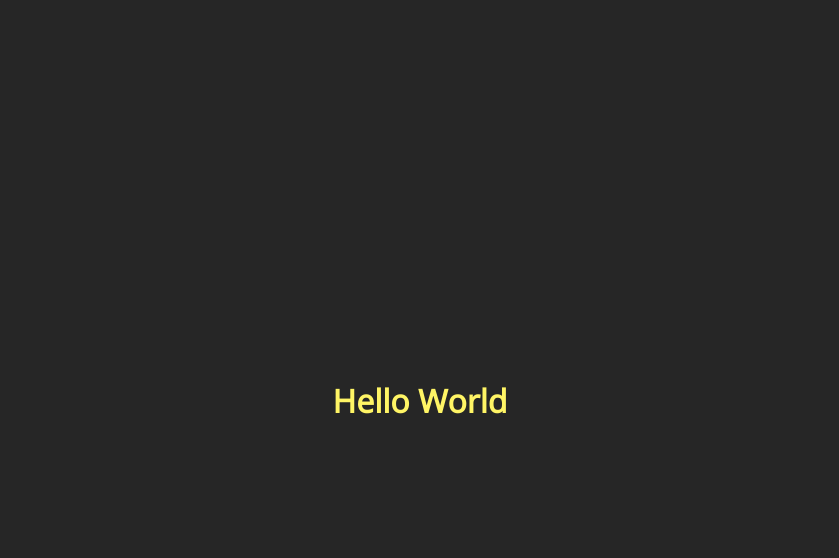
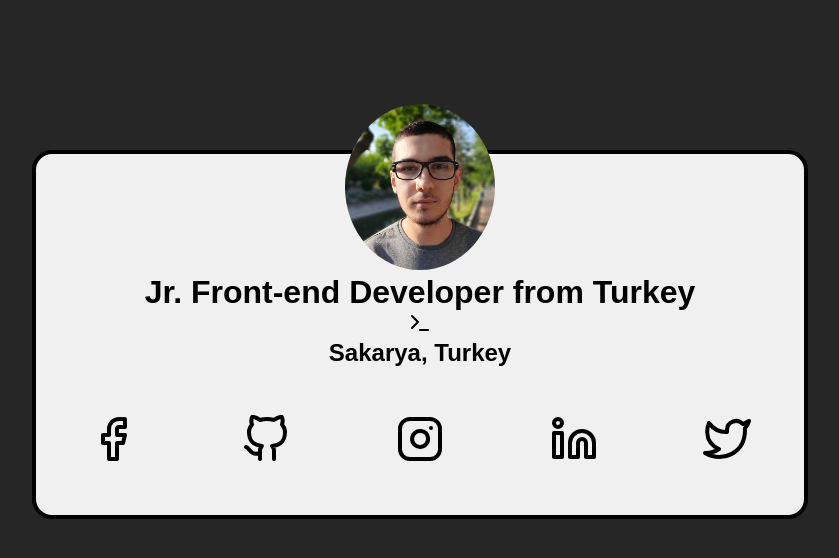
Before and after one commit to muratcank/muratcank.github.io, a plain HTML site: page index.html in a window 1280 px wide. Shown: the whole page, without its empty margins (220-1059 px from the left). Drawn offline with nearby package versions, Linux system fonts and the light colour scheme.

Commit message:
design changed

```diff
--- a/index.html
+++ b/index.html
@@ -4,13 +4,71 @@
 <head>
   <meta charset="UTF-8">
   <meta name="viewport" content="width=device-width, initial-scale=1.0">
-  <title>murat can kirdar</title>
-  <link rel="stylesheet" href="./style.css">
-  <link href="https://fonts.googleapis.com/css2?family=Open+Sans&display=swap" rel="stylesheet">
+  <title>muratcankirdar</title>
+  <link rel="stylesheet" href="./styles.css">
 </head>
 
 <body>
-  <h1>Hello World</h1>
+  <div class="container">
+    <div class="card">
+      <img src="./photo.jpg" alt="photo" id="photo">
+
+      <h1>Jr. Front-end Developer from Turkey</h1>
+      <svg xmlns="http://www.w3.org/2000/svg" width="24" height="24" viewBox="0 0 24 24" fill="none"
+        stroke="currentColor" stroke-width="2" stroke-linecap="round" stroke-linejoin="round"
+        class="feather feather-terminal">
+        <polyline points="4 17 10 11 4 5"></polyline>
+        <line x1="12" y1="19" x2="20" y2="19"></line>
+      </svg>
+      </a>
+
+      <h2>Sakarya, Turkey</h2>
+
+      <div class="links">
+        <a href="https://www.facebook.com/muratcank86" target="_blank" id="facebook" class="link-icon">
+          <svg width="48" height="48" viewBox="0 0 24 24" fill="none" stroke="currentColor" stroke-width="2"
+            stroke-linecap="round" stroke-linejoin="round" class="feather feather-facebook">
+            <path d="M18 2h-3a5 5 0 0 0-5 5v3H7v4h3v8h4v-8h3l1-4h-4V7a1 1 0 0 1 1-1h3z"></path>
+          </svg>
+        </a>
+
+        <a href="https://github.com/muratcank" target="_blank" id="github" class="link-icon">
+          <svg width="48" height="48" viewBox="0 0 24 24" fill="none" stroke="currentColor" stroke-width="2"
+            stroke-linecap="round" stroke-linejoin="round" class="feather feather-github">
+            <path
+              d="M9 19c-5 1.5-5-2.5-7-3m14 6v-3.87a3.37 3.37 0 0 0-.94-2.61c3.14-.35 6.44-1.54 6.44-7A5.44 5.44 0 0 0 20 4.77 5.07 5.07 0 0 0 19.91 1S18.73.65 16 2.48a13.38 13.38 0 0 0-7 0C6.27.65 5.09 1 5.09 1A5.07 5.07 0 0 0 5 4.77a5.44 5.44 0 0 0-1.5 3.78c0 5.42 3.3 6.61 6.44 7A3.37 3.37 0 0 0 9 18.13V22">
+            </path>
+          </svg>
+        </a>
+
+        <a href="https://www.instagram.com/muratcank86/" target="_blank"  id="instagram" class="link-icon">
+          <svg width="48" height="48" viewBox="0 0 24 24" fill="none" stroke="currentColor" stroke-width="2"
+            stroke-linecap="round" stroke-linejoin="round" class="feather feather-instagram">
+            <rect x="2" y="2" width="20" height="20" rx="5" ry="5"></rect>
+            <path d="M16 11.37A4 4 0 1 1 12.63 8 4 4 0 0 1 16 11.37z"></path>
+            <line x1="17.5" y1="6.5" x2="17.51" y2="6.5"></line>
+          </svg>
+
+          <a href="https://tr.linkedin.com/in/murat-can-k%C4%B1rdar-041398197" target="_blank" id="linkedin" class="link-icon">
+            <svg width="48" height="48" viewBox="0 0 24 24" fill="none" stroke="currentColor" stroke-width="2"
+              stroke-linecap="round" stroke-linejoin="round" class="feather feather-linkedin">
+              <path d="M16 8a6 6 0 0 1 6 6v7h-4v-7a2 2 0 0 0-2-2 2 2 0 0 0-2 2v7h-4v-7a6 6 0 0 1 6-6z"></path>
+              <rect x="2" y="9" width="4" height="12"></rect>
+              <circle cx="4" cy="4" r="2"></circle>
+            </svg>
+          </a>
+
+          <a href="https://twitter.com/muratcankirdar" target="_blank" id="twitter" class="link-icon">
+            <svg width="48" height="48" viewBox="0 0 24 24" fill="none" stroke="currentColor" stroke-width="2"
+              stroke-linecap="round" stroke-linejoin="round" class="feather feather-twitter">
+              <path
+                d="M23 3a10.9 10.9 0 0 1-3.14 1.53 4.48 4.48 0 0 0-7.86 3v1A10.66 10.66 0 0 1 3 4s-4 9 5 13a11.64 11.64 0 0 1-7 2c9 5 20 0 20-11.5a4.5 4.5 0 0 0-.08-.83A7.72 7.72 0 0 0 23 3z">
+              </path>
+            </svg>
+          </a>
+      </div>
+    </div>
+  </div>
 </body>
 
 </html>
--- a/style.css
+++ /dev/null
@@ -1,17 +0,0 @@
-* {
-  margin: 0;
-  padding: 0;
-}
-
-body {
-  height: 100vh;
-  background-color: #262626;
-  display: flex;
-  align-items: center;
-  justify-content: center;
-}
-
-h1 {
-  color: #fff565;
-  font-family: 'Open Sans';
-}
--- /dev/null
+++ b/styles.css
@@ -0,0 +1,67 @@
+* {
+  margin: 0;
+  padding: 0;
+}
+
+body {
+  background-color: #262626;
+  font-family: Arial, Helvetica, sans-serif;
+}
+
+.container {
+  width: 100%;
+  text-align: center;
+}
+
+.card {
+  width: 60%;
+  border: 4px solid black;
+  margin: 150px auto;
+  border-radius: 20px;
+  background-color: #f0f0f0;
+}
+
+#photo {
+  width: 150px;
+  border-radius: 50%;
+  margin-top: -50px;
+}
+
+.links {
+  display: flex;
+  flex-direction: row;
+  justify-content: center;
+}
+
+a {
+  color: black;
+  margin: 48px auto;
+}
+
+a:visited {
+  color: black;
+}
+
+.link-icon:hover {
+  transform: scale(1.2);
+}
+
+#facebook:hover {
+  color: #3b5998;
+}
+
+#github:hover {
+  color: #211F1F;
+}
+
+#instagram:hover {
+  color: #F56040;
+}
+
+#twitter:hover {
+  color: #00acee;
+}
+
+#linkedin:hover {
+  color: #0e76a8;
+}
```
Also changed, not shown: photo.jpg (added), src/facebook.svg (added), src/github.svg (added), src/instagram.svg (added), src/linkedin.svg (added), src/map-pin.svg (added), src/terminal.svg (added), src/twitter.svg (added).
